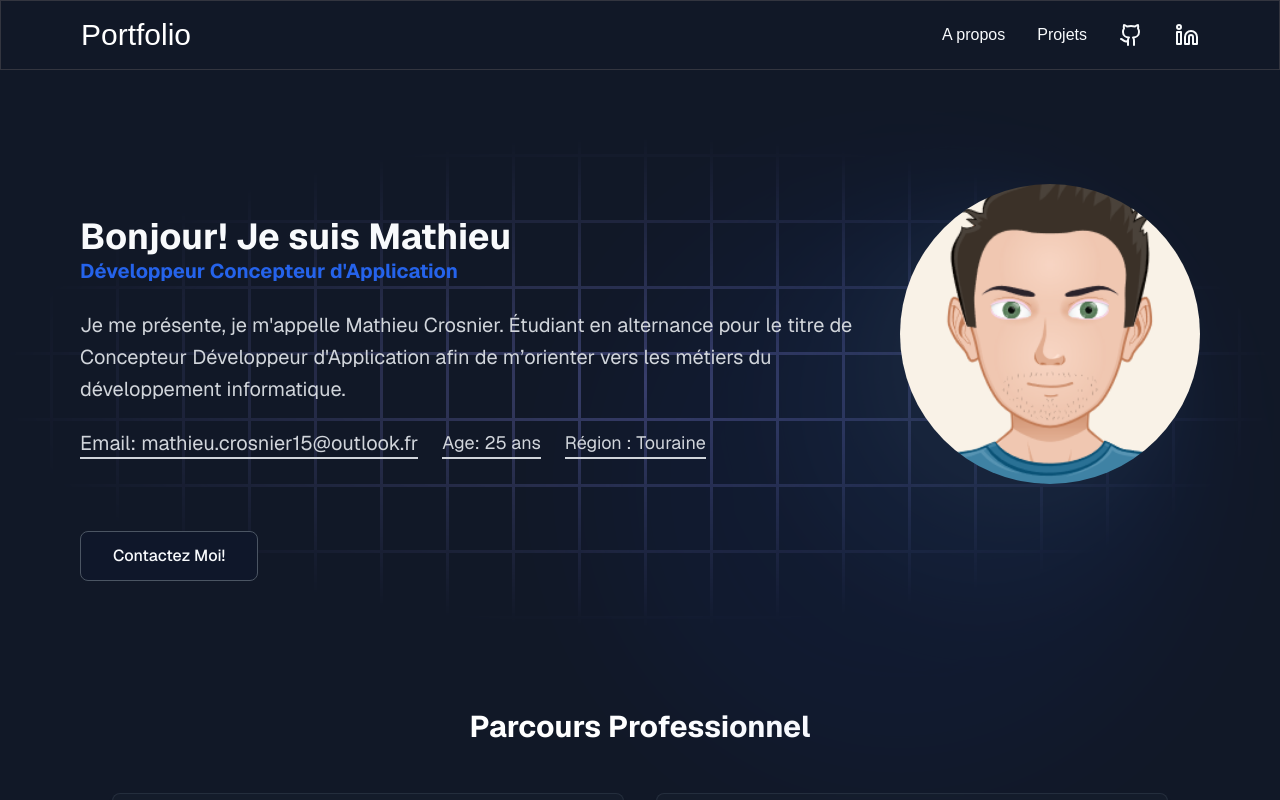
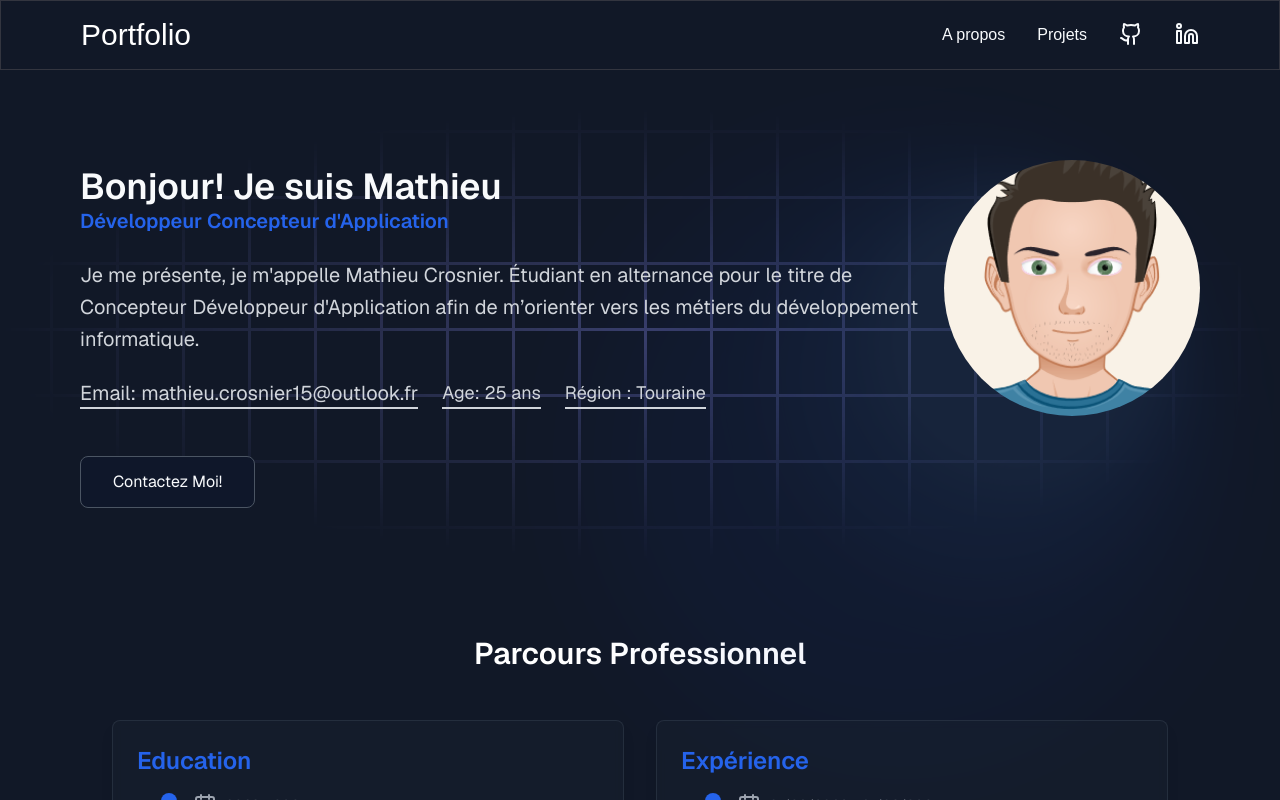
Before and after one commit to mat37dev/portfolio-next-js, a Next.js app: page / in a window 1280 px wide. Shown: the top 800 px of the page. Built offline with nearby package versions, Linux system fonts and the light colour scheme.

Commit message:
Optimisation du code et lighthouse

```diff
--- a/src/app/components/Footer.js
+++ b/src/app/components/Footer.js
@@ -3,7 +3,7 @@ const Footer = () => {
         <footer className="w-full border-t border-gray-500">
             <div className="container">
                 <div className="flex items-center justify-center py-8">
-                    <div className="text-gray-500 text-center">
+                    <div className="text-gray-400 text-center">
                         <p>&copy; 2025 Crosnier Mathieu. All rights reserved.</p>
                     </div>
                 </div>
--- a/src/app/components/Header.js
+++ b/src/app/components/Header.js
@@ -19,6 +19,7 @@ const Navbar = () => {
                         <li key="about">
                             <Link
                                 href="#about"
+                                aria-label="A propos de moi"
                                 className="hover:text-slate-200"
                             >
                                 A propos
@@ -28,6 +29,7 @@ const Navbar = () => {
                             <Link
                                 href="#projects"
                                 className="hover:text-slate-200"
+                                aria-label="Section Projets"
                             >
                                 Projets
                             </Link>
@@ -36,6 +38,7 @@ const Navbar = () => {
                             <Link
                                 href="https://github.com/mat37dev"
                                 className="hover:text-slate-200"
+                                aria-label="Mon Github"
                                 target="_blank"
                             >
                                 <Github />
@@ -46,6 +49,7 @@ const Navbar = () => {
                                 href="https://www.linkedin.com/in/mathieu-crosnier-b78a16238/"
                                 className="hover:text-slate-200"
                                 target="_blank"
+                                aria-label="Mon Linkedin"
                             >
                                 <Linkedin />
                             </Link>
--- a/src/app/components/HeroSection.js
+++ b/src/app/components/HeroSection.js
@@ -45,7 +45,7 @@ const HeroSection = () => {
                 <div
                     className="absolute top-8 right-8 sm:w-[300px] sm:h-[300px] w-[100px] h-[100px] bg-primary-400/70 rounded-full blur-xl"></div>
             </div>
-            <div className="relative z-10 mt-6 flex flex-col sm:flex-row items-center gap-6">
+            <div className="relative z-10 mt-6 flex flex-col md:flex-row items-center gap-6">
                 <div className="flex-1">
                     <h1 className="text-4xl font-bold tracking-light">
                         Bonjour! Je suis Mathieu
@@ -73,13 +73,14 @@ const HeroSection = () => {
                         </span>
                     </div>
                 </div>
-                <div>
+                <div className="relative w-32 h-32 lg:w-64 lg:h-64">
                     <Image
                         src="/avatar.png"
                         alt="Photo de profil de Mathieu Crosnier"
-                        width={300}
-                        height={300}
-                        className="w-64 h-64 rounded-full object-cover"
+                        layout="fill"
+                        objectFit="cover"
+                        className="rounded-full"
+                        priority
                     />
                 </div>
             </div>
--- a/src/app/components/ProjectModal.js
+++ b/src/app/components/ProjectModal.js
@@ -32,6 +32,7 @@ export default function ProjectModal({project, onClose, onNext, onPrevious}) {
                                     href={project.download}
                                     className="hover:text-slate-300"
                                     target="_blank"
+                                    aria-label="Télécharger le projet"
                                 >
                                     <Download/>
                                 </Link>
@@ -47,6 +48,7 @@ export default function ProjectModal({project, onClose, onNext, onPrevious}) {
                                     href={project.github}
                                     className="hover:text-slate-300"
                                     target="_blank"
+                                    aria-label="Github du projet"
                                 >
                                     <Github/>
                                 </Link>
--- a/src/app/layout.js
+++ b/src/app/layout.js
@@ -6,12 +6,17 @@ import Footer from "@/app/components/Footer";
 const geistSans = Geist({
     variable: "--font-geist-sans",
     subsets: ["latin"],
+    display: "swap",
+    weight: ["400", "600"], // Ajoute uniquement les poids nécessaires
 });
 
 const geistMono = Geist_Mono({
     variable: "--font-geist-mono",
     subsets: ["latin"],
+    display: "swap",
+    weight: ["400"],
 });
+
 
 export const metadata = {
   title: "Create Next App",
@@ -21,11 +26,14 @@ export const metadata = {
 export default function RootLayout({ children }) {
   return (
     <html lang="fr">
+    <head>
+        <title>Portfolio| Crosnier Mathieu</title>
+    </head>
     <body
-        className={`${geistSans.variable} ${geistMono.variable} antialiased bg-gray-900 text-white-100 text-slate-50`}
+        className={`${geistSans.variable} ${geistMono.variable} antialiased bg-gray-900 text-white-100 text-slate-50 font-normal leading-relaxed`}
     >
         <Navbar />
-        <div className="mt-7 md:mt-20">
+        <div className="mt-4 md:mt-14">
             {children}
         </div>
       <Footer />
```
Lines whose indentation alone changed are shown as unchanged.
